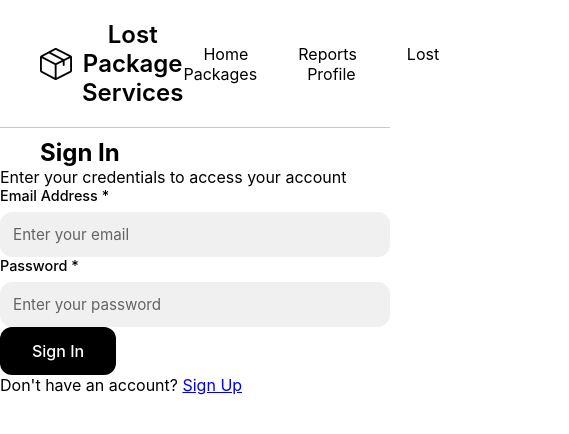
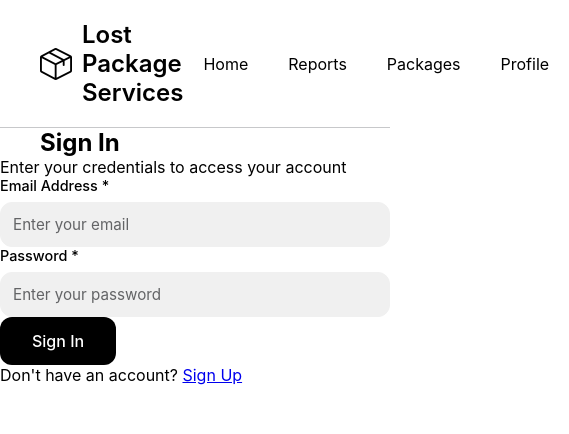
Before and after one commit to parkerkopp/CMSC-447-SWE-Lost-Packages-Project, a Vue app in the folder frontend/: page /signin in a window 390 px wide. Shown: the top 434 px of the page, 569 px wide, since content can reach past the window. Built offline with nearby package versions, Linux system fonts and the light colour scheme.

Commit message:
Fixed issues with navbar when the web page res was at max 768px it woudn't display correctly.

```diff
--- a/frontend/src/App.vue
+++ b/frontend/src/App.vue
@@ -8,9 +8,7 @@
       <div class="link-container">
         <router-link to="/" class="link">Home</router-link>
         <router-link to="/reports" class="link">Reports</router-link>
-        <router-link to="/lost-packages" class="link"
-          >Lost Packages</router-link
-        >
+        <router-link to="/lost-packages" class="link">Packages</router-link>
         <router-link to="/profile" class="link">Profile</router-link>
       </div>
     </nav>
--- a/frontend/src/global.css
+++ b/frontend/src/global.css
@@ -30,7 +30,7 @@
 .title-container {
   display: flex;
   align-items: center;
-  margin-left: 40px;
+  margin-left: 80px;
 }
 
 .icon {
@@ -40,14 +40,14 @@
 }
 
 .title {
-  text-align: center;
+  text-align: left;
   font-size: 24px;
   margin: 10px 0;
   font-weight: 600;
 }
 
 .link-container {
-  margin-right: 40px;
+  margin-right: 80px;
 }
 
 .link {
@@ -66,6 +66,19 @@
   transition: all 0.1s ease-out;
 }
 
+@media (max-width: 768px) {
+  .title-container {
+    margin-left: 40px;
+  }
+  .link-container {
+    display: flex;
+    margin-right: 40px;
+  }
+  .link {
+    margin: auto;
+  }
+}
+
 .router-link-active {
   background-color: var(--umbc-black);
   color: white;
@@ -81,7 +94,7 @@
   height: 1px;
   width: 100%;
   background-color: var(--umbc-light-gray);
-  margin: 10px 0;
+  margin: 0;
 }
 
 /* REPORT PAGE STYLE */
```
